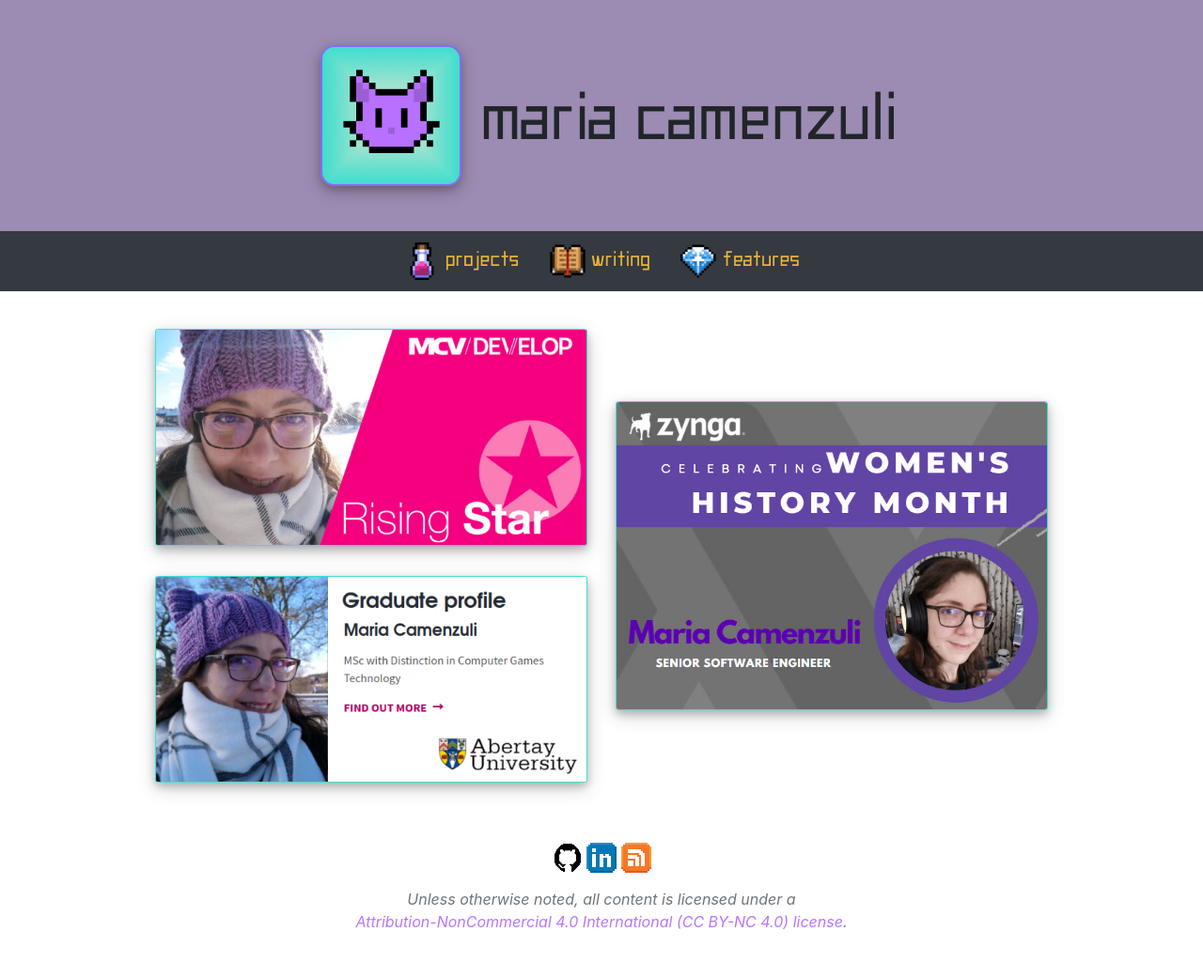
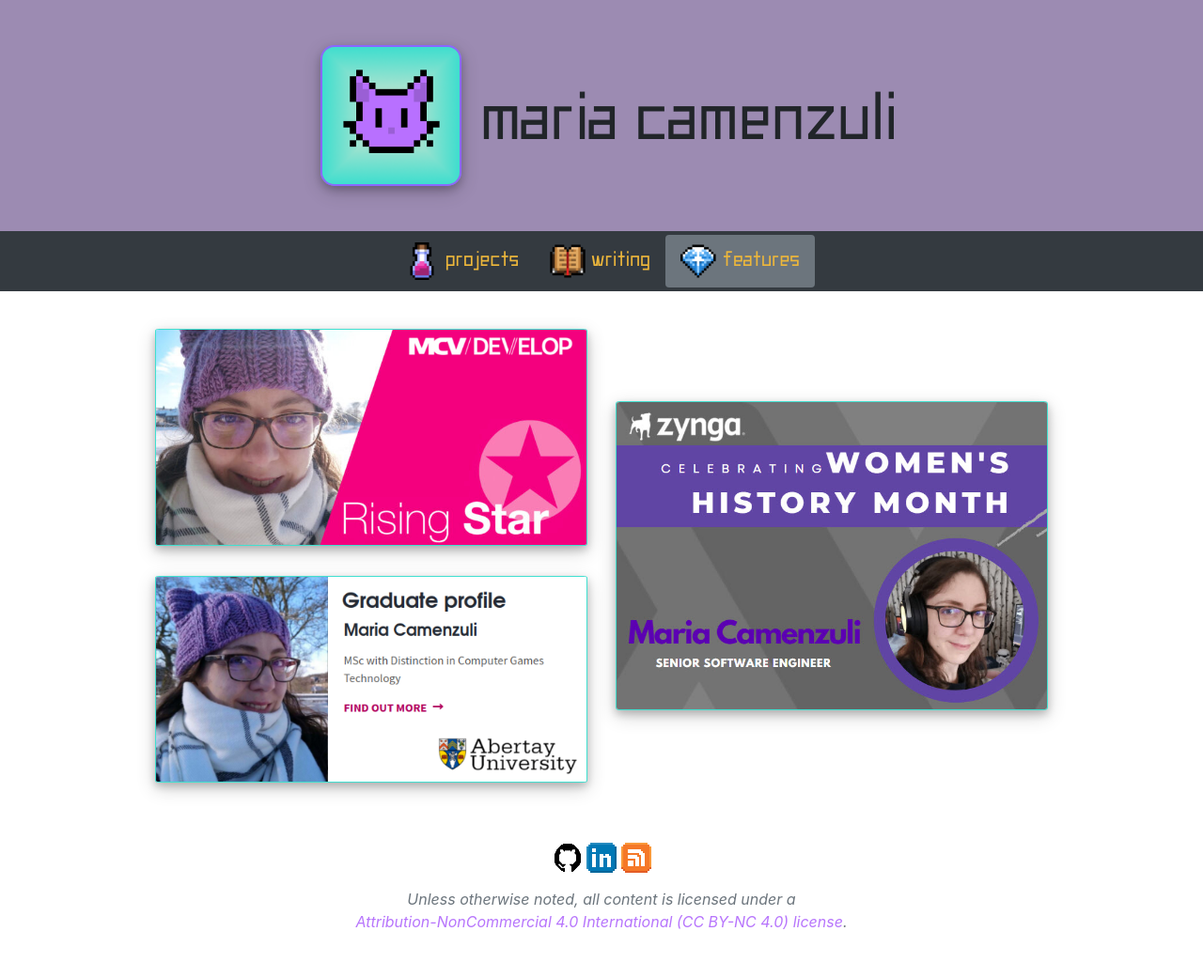
Before and after one commit to mariacamenzuli/mariacamenzuli.github.io, a Jekyll site: the page built from features.html, in a window 1280 px wide. Shown: the whole page at 94% size. Built offline with Jekyll 4.4.1, drawn with Linux system fonts in a browser that asks for light colours; nearby versions of some CDN libraries.

Commit message:
Highlighting active section name on the navbar

```diff
--- a/_config.yml
+++ b/_config.yml
@@ -6,3 +6,20 @@
   - Gemfile
   - Gemfile.lock
   - README.md
+
+navigation:
+  - title: projects
+    url: /
+    icon:
+      url: /assets/images/nav-icon-potion.png
+      alt: Potion Icon
+  - title: writing
+    url: /writing.html
+    icon:
+      url: /assets/images/nav-icon-book.png
+      alt: Book Icon
+  - title: features
+    url: /features.html
+    icon:
+      url: /assets/images/nav-icon-crystal.png
+      alt: Crystal Icon
--- a/_layouts/default.html
+++ b/_layouts/default.html
@@ -23,18 +23,17 @@
             </div>
 
             <nav class="nav justify-content-center pt-1 pb-1 mb-4 bg-dark pdc-logo-font">
-                <a class="nav-link pdc-button" href="/">
-                    <img src="/assets/images/nav-icon-potion.png" width="40" alt="Potion Icon">
-                    projects
-                </a>
-                <a class="nav-link pdc-button" href="/writing.html">
-                    <img src="/assets/images/nav-icon-book.png" width="40" alt="Book Icon">
-                    writing
-                </a>
-                <a class="nav-link pdc-button" href="/features.html">
-                    <img src="/assets/images/nav-icon-crystal.png" width="40" alt="Crystal Icon">
-                    features
-                </a>
+                {% for item in site.navigation %}
+                    {% if page.url == item.url %}
+                        {% assign class = "nav-link pdc-button active" %}
+                    {% else %}
+                        {% assign class = "nav-link pdc-button" %}
+                    {% endif %}
+                    <a class="{{ class }}" href="{{ item.url }}">
+                        <img src="{{ item.icon.url }}" width="40" alt="{{ item.icon.alt }}">
+                        {{ item.title }}
+                    </a>
+                {% endfor %}
             </nav>
         </header>
 
--- a/assets/style/purpledevcat.css
+++ b/assets/style/purpledevcat.css
@@ -19,6 +19,11 @@
 
 a:hover {
     color: #ffb60c;
+}
+
+nav .active {
+    background-color: #6c757d;
+    border-radius: 0.25rem;
 }
 
 .pdc-button {
```
